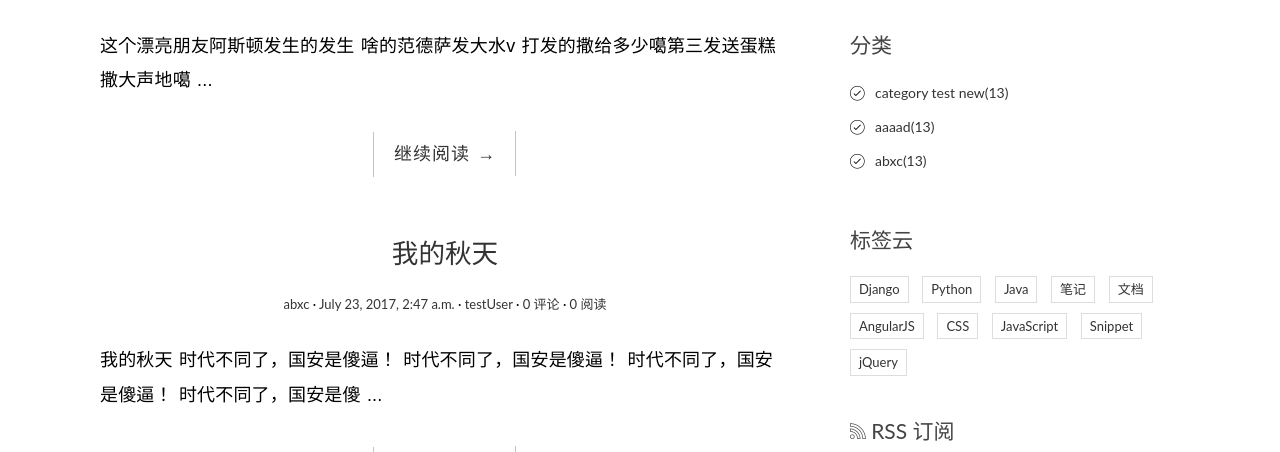
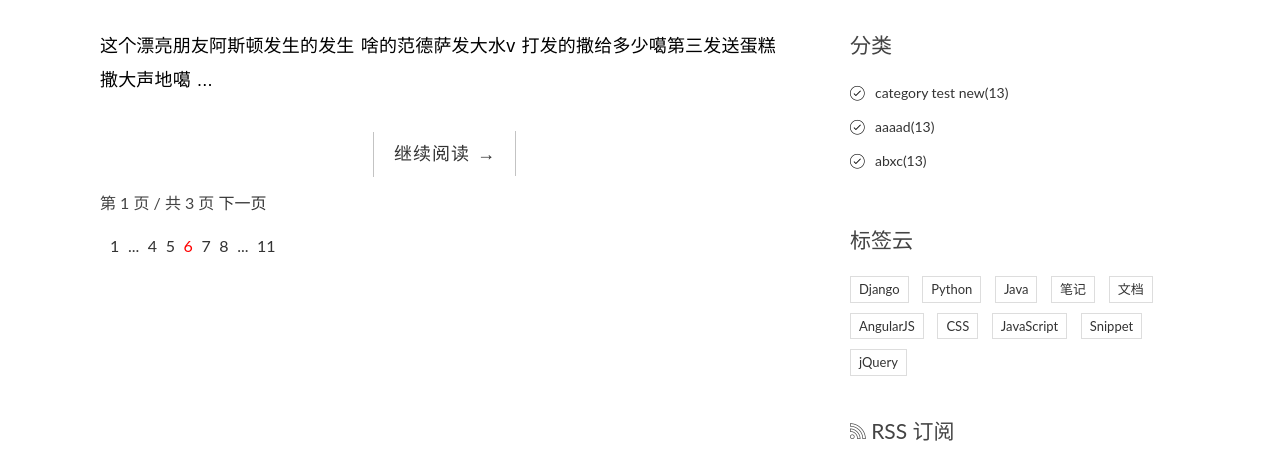
Before and after one commit to JamesLiAndroid/django-blog-practice, a Django app: page / in a window 1280 px wide. Shown: the part 533-985 px from the top of the page. Run offline with Django 3.2, Linux system fonts and the light colour scheme; data comes from the database, SQL or seed files in the repository; both versions use the stored data as it was after the commit; some libraries are stand-ins or nearby versions.

Commit message:
完成简单的分页操作！

```diff
--- a/blogproject/blog/views.py
+++ b/blogproject/blog/views.py
@@ -13,6 +13,10 @@ class IndexView(ListView):
     model = Post
     template_name = 'blog/index.html'
     context_object_name = 'post_list'
+
+    # 添加分页功能
+    paginate_by = 2
+
 
 def index(request):
     """
--- a/blogproject/templates/blog/index.html
+++ b/blogproject/templates/blog/index.html
@@ -29,13 +29,18 @@
                 {% empty %}
                 <div class="no-post">暂时还没有发布文章！</div>
                 {% endfor %}
-                <!-- 简单分页效果
+                <!-- 简单分页效果 -->
+                {% if is_paginated %}
                 <div class="pagination-simple">
-                    <a href="#">上一页</a>
-                    <span class="current">第 6 页 / 共 11 页</span>
-                    <a href="#">下一页</a>
+                    {% if page_obj.has_previous %}
+                        <a href="?page={{ page_obj.previous_page_number }}">上一页</a>
+                    {% endif %}
+                    <span class="current">第 {{ page_obj.number }} 页 / 共 {{ paginator.num_pages }} 页</span>
+                    {% if page_obj.has_next %}
+                        <a href="?page={{ page_obj.next_page_number }}">下一页</a>
+                    {% endif %}
                 </div>
-                -->
+                {% endif %}
                 <div class="pagination">
                     <ul>
                         <li><a href="">1</a></li>
```
Also changed, not shown: blogproject/db.sqlite3.
